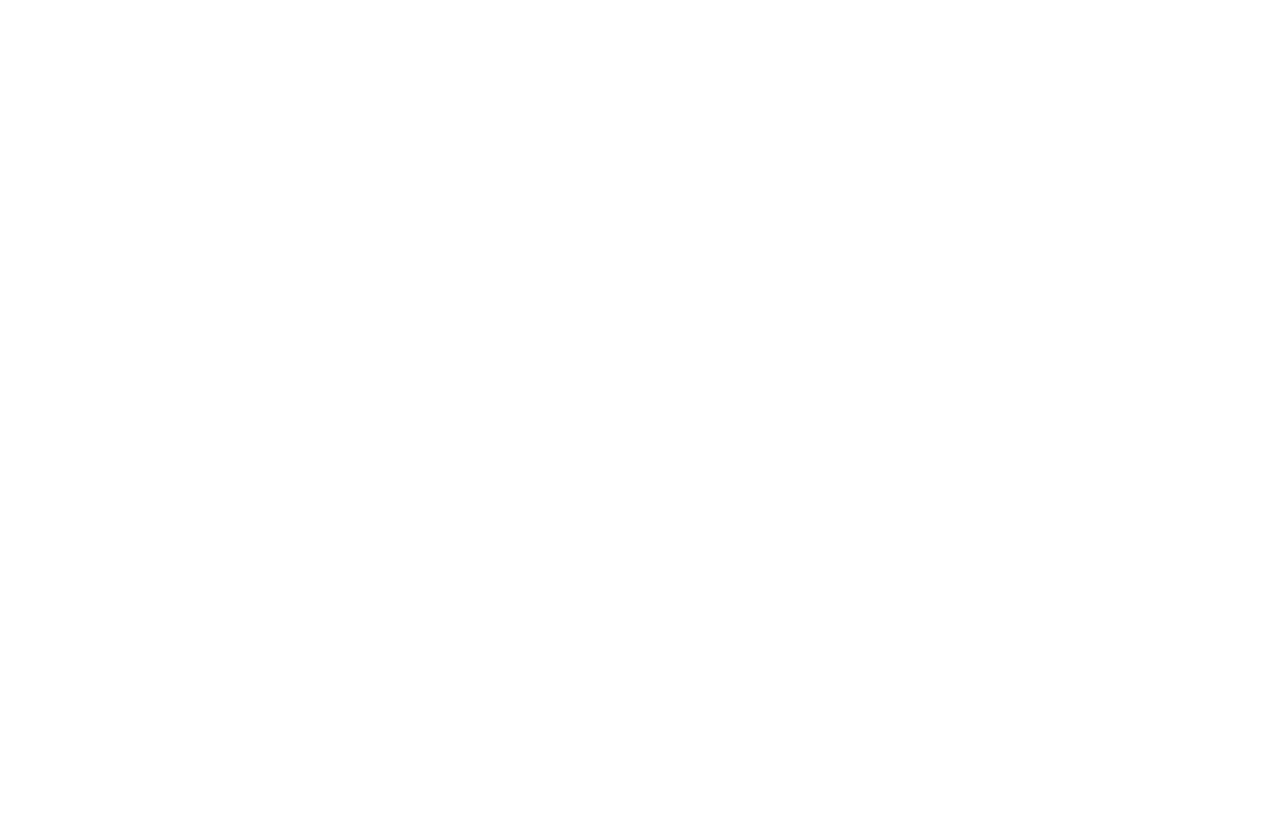
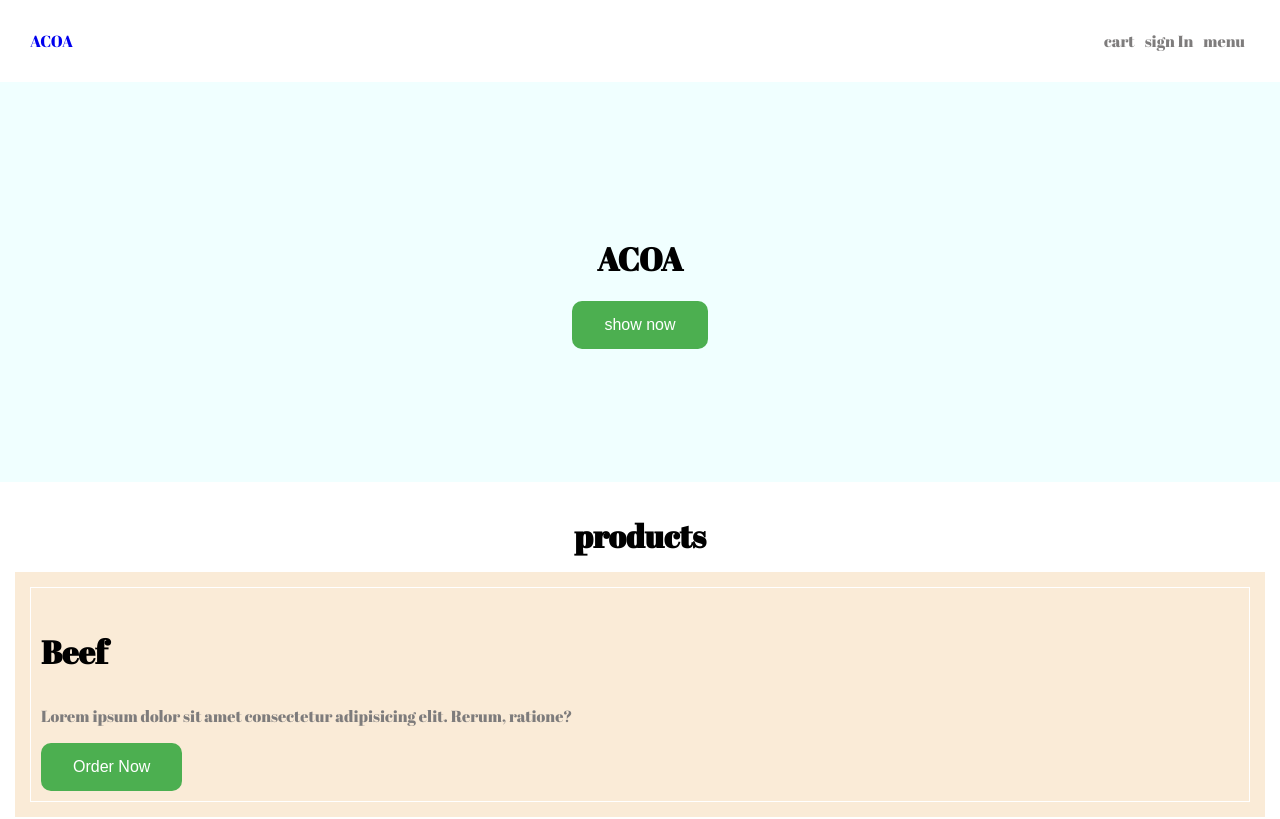
Before and after one commit to Eberechi-uche/acoafarms, a React (Create React App) app: page / in a window 1280 px wide. Before the commit this address had no page. Shown: the top 819 px of the page. Built offline with nearby package versions, Linux system fonts and the light colour scheme.

Commit message:
add routing

```diff
--- a/src/App.js
+++ b/src/App.js
@@ -1,11 +1,14 @@
 import "./cartegories.styles.scss";
 import { Route, Routes } from "react-router-dom";
 import Home from "../src/Routes/Home/Home";
+import { NavBar } from "./Routes/Home/NavBar";
 function App() {
   return (
     <>
       <Routes>
-        <Route path="/home" element={<Home></Home>} />
+        <Route path="/" element={<NavBar />}>
+          <Route index element={<Home />} />
+        </Route>
       </Routes>
     </>
   );
--- a/src/Routes/Home/Home.js
+++ b/src/Routes/Home/Home.js
@@ -45,7 +45,7 @@
 
   return (
     <>
-      <Hero></Hero>
+      <Hero title={"ACOA"}></Hero>
       <Layout title={"products"}>
         {prods.map((element) => (
           <Section key={element.id} product={element}></Section>
--- /dev/null
+++ b/src/Routes/Home/NavBar.js
@@ -0,0 +1,25 @@
+import { Outlet, Link } from "react-router-dom";
+
+export function NavBar() {
+  return (
+    <>
+      <nav className="nav">
+        <Link className="link" to="/">
+          <div> ACOA</div>
+        </Link>
+
+        <div className="nav-fl">
+          <Link className="link" to="/cart">
+            <p> cart</p>
+          </Link>
+          <Link className="link" to="/sign In">
+            <p> sign In</p>
+          </Link>
+
+          <p>menu</p>
+        </div>
+      </nav>
+      <Outlet></Outlet>
+    </>
+  );
+}
--- a/src/cartegories.styles.scss
+++ b/src/cartegories.styles.scss
@@ -1,3 +1,12 @@
+// General classes
+
+.link {
+  text-decoration: none;
+}
+.link:visited {
+  color: inherit;
+}
+
 // HEAD ---- SECTION
 
 h3 {
--- a/src/components/footer.js
+++ b/src/components/footer.js
@@ -8,6 +8,7 @@
         <ul className="fl">
           <li>instagram</li>
           <li>FaceBook</li>
+          <li>whatsapp</li>
         </ul>
       </div>
     </Layout>
--- a/src/components/hero.js
+++ b/src/components/hero.js
@@ -1,17 +1,10 @@
-export default function Hero() {
+export default function Hero({ title }) {
   return (
     <div>
       <header className="header">
-        <nav className="nav">
-          <div> ACOA</div>
-          <div className="nav-fl">
-            <p> cart</p>
-            <p> sign In</p>
-          </div>
-        </nav>
         <main className="main test">
           <div>
-            <h1> acoa</h1>
+            <h1> {title}</h1>
             <button className="btn btn-primary">show now</button>
           </div>
         </main>
```
